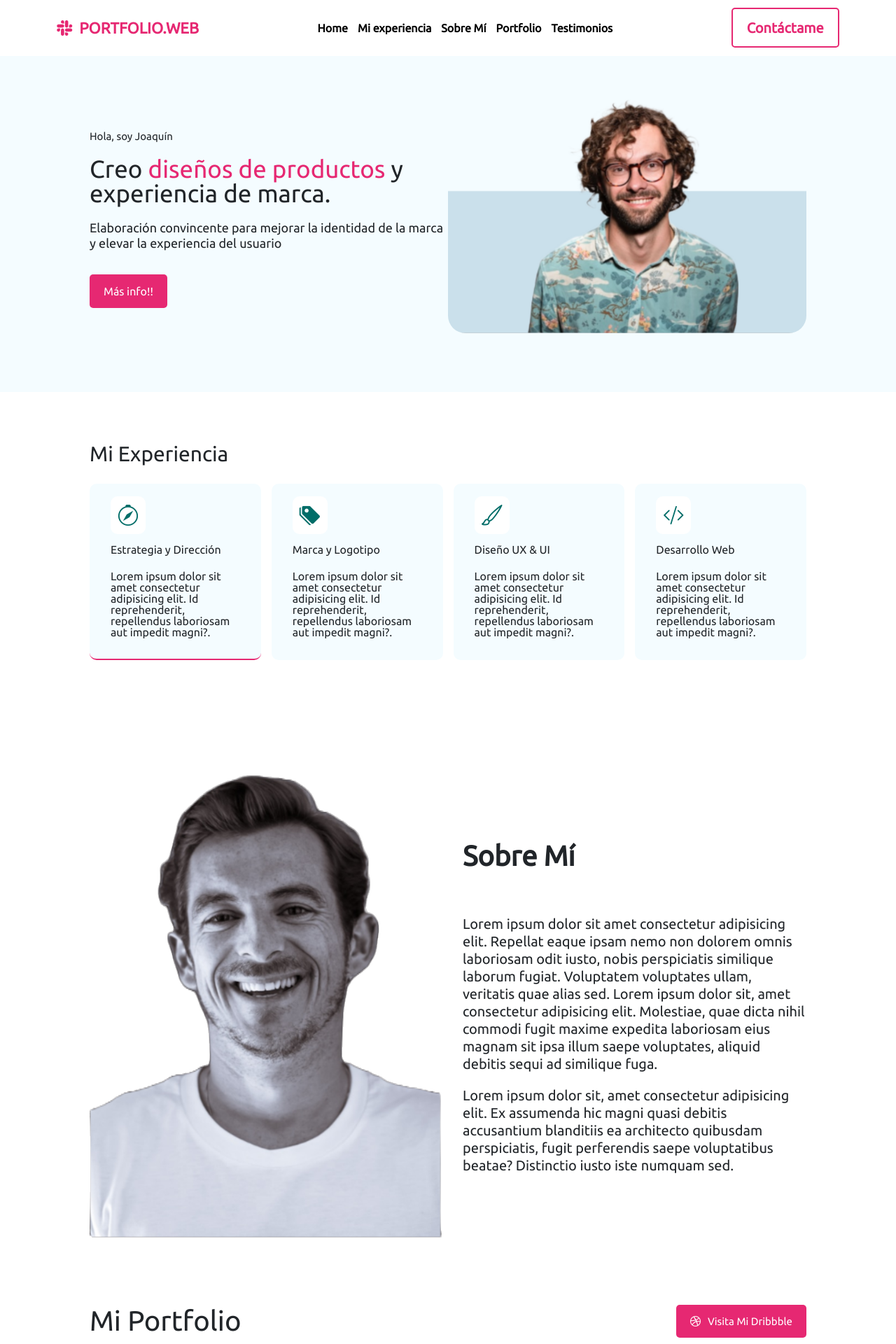
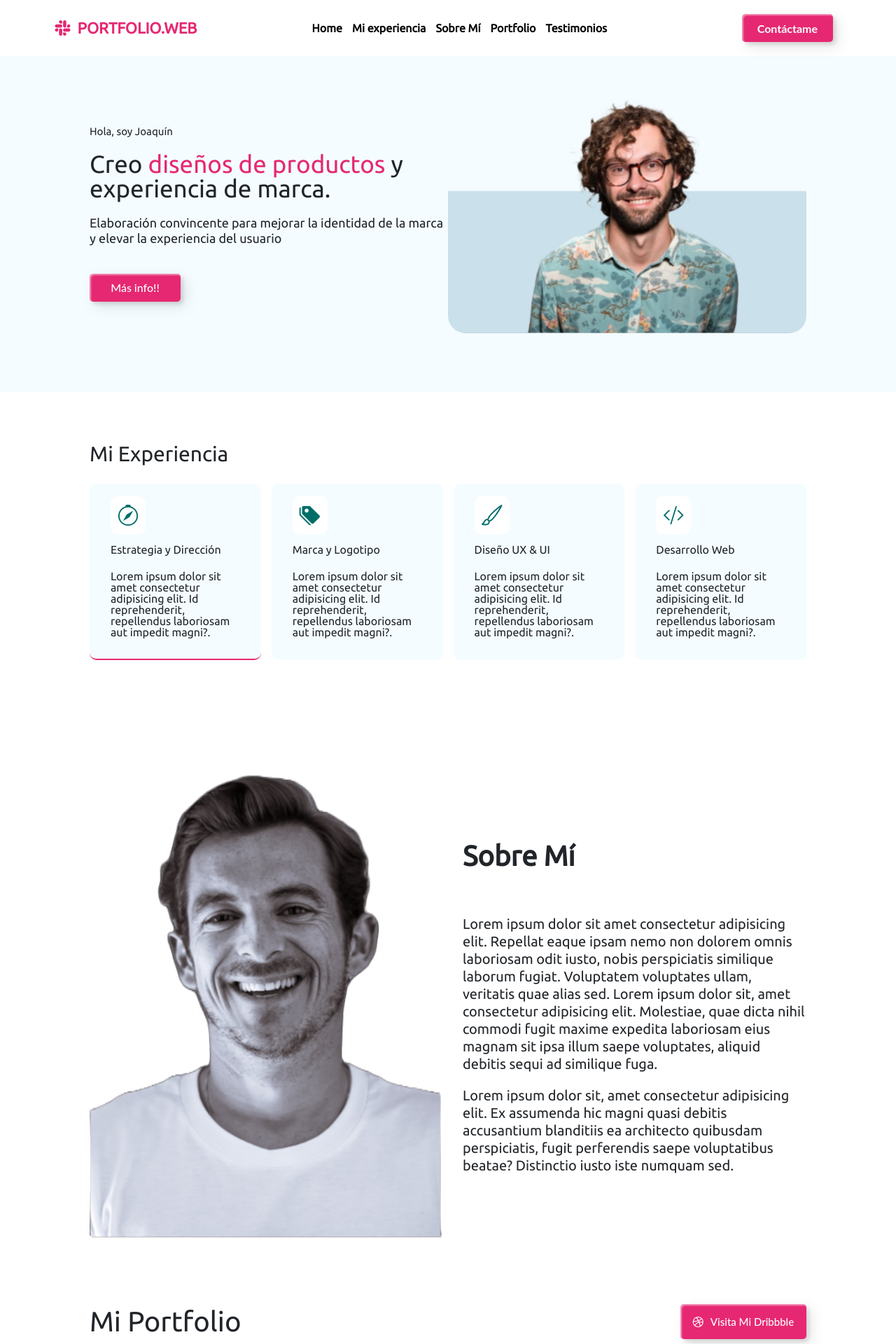
Before and after one commit to JoacoRobert/Trabajo-Final-UTN, a React (Vite) app: page / in a window 1280 px wide. Shown: the top 1920 px of the page at 70% size. Built offline with nearby package versions, Linux system fonts and the light colour scheme.

Commit message:
Realice modificaciones a los botones y termine Footer

```diff
--- a/src/App.jsx
+++ b/src/App.jsx
@@ -1,6 +1,7 @@
 import './App.css'
 import { Header } from './Components/Header/Header'
 import { Main } from './Components/Main/Main'
+import { Footer } from './Components/Footer/Footer'
 
 
 function App () {
@@ -10,7 +11,7 @@ function App () {
     <>
       <Header/>
       <Main/>
-
+      <Footer/>
     </>
   )
 }
--- /dev/null
+++ b/src/Components/Footer/Footer.css
@@ -0,0 +1,120 @@
+html{
+    scroll-behavior: smooth;
+}
+
+*{
+    margin: 0;
+    padding: 0;
+}
+
+a{
+    text-decoration: none;
+}
+
+body{
+    font-family: 'Ubuntu', sans-serif;
+}
+
+/*Footer*/
+footer{
+    background-color:  #F4FCFF;
+    margin-top: 120px;
+}
+
+.contenedor-footer{
+    display: flex;
+    justify-content: space-around;
+    align-items: center;
+    padding-top: 60px;
+    padding-bottom: 35px;
+}
+
+.texto-footer a{
+    color: #E62872;
+    font-size: 22px;
+}
+
+.texto-footer a:hover{
+    color: #7E68D4;
+}
+
+.icn-footer{
+    padding: 0px 10px 0px 0px;
+}
+
+.icono-footer i{
+    padding: 0px 7px;
+    color: black;
+    font-size: 16px;
+}
+
+.icono-footer i:hover{
+    color: #7E68D4;
+}
+
+.nav-footer a{
+    color: black;
+    font-size: 16px;
+    padding: 0px 7px;
+    font-family: 'Ubuntu', sans-serif;
+    text-decoration: none;
+}
+
+.nav-footer a:hover{
+    color: #E62872;
+}
+
+.legales-footer{
+    display: flex;
+    justify-content: center;
+    align-items: center;
+    font-size: 14px;
+    padding-top: 35px;
+    padding-bottom: 35px;
+    padding-left: 65px;
+}
+
+.legales-footer a{
+    color: black;
+    padding: 0px 7px;
+}
+
+.legales-footer a:hover{
+    color: #E62872;
+}
+
+.linea-footer{
+    border-top: 2px solid #D4D5D9;
+    margin-top: 25px;
+    width: 80%;
+    margin: 0 auto;
+}
+
+/*Responsive*/
+@media screen and (max-width:1200px) {
+    .linea-footer{width: 89%;}
+}
+
+@media screen and (max-width:767px) {
+    .contenedor-footer{
+        display: block;
+       text-align: center;
+    }
+
+    .nav-footer{
+        display: none;
+    }
+
+    .icono-footer{
+        margin-top: 25px;
+    }
+
+    .icono-footer i{
+        font-size: 30px;
+    }
+
+    .legales-footer{
+        padding-left: 0px;
+        text-align: center;
+    }
+}
--- a/src/Components/Header/Header.css
+++ b/src/Components/Header/Header.css
@@ -18,7 +18,7 @@ body{
 /*Header*/
 
 header{
-    position: fixed;
+    /*position: fixed;*/
     width: 100%;
     height: 5rem;
     background-color: white;
@@ -57,26 +57,113 @@ header{
     color: #E62872;
 }
 
-.btn-nav {
-    border: none;
-    font-size: 20px;
-}
+.frame {
+    width: 90%;
+    margin: 40px auto;
+    text-align: center;
+  }
+  .btn-nav {
+    margin: 20px;
+    color: white;
+  }
+  .custom-btn-nav {
+    width: 130px;
+    height: 40px;
+    color: #fff;
+    border-radius: 5px;
+    padding: 10px 25px;
+    font-family: 'Lato', sans-serif;
+    font-weight: 500;
+    background: transparent;
+    cursor: pointer;
+    transition: all 0.3s ease;
+    position: relative;
+    display: inline-block;
+     box-shadow:inset 2px 2px 2px 0px rgba(255,255,255,.5),
+     7px 7px 20px 0px rgba(0,0,0,.1),
+     4px 4px 5px 0px rgba(0,0,0,.1);
+    outline: none;
+  }
 
-.btn-nav a{
-    background-color: white;
-    border: 2px solid #E62872;
-    border-top-left-radius: 5px;
-    border-top-right-radius: 5px;
-    border-bottom-left-radius: 5px;
-    border-bottom-right-radius: 5px;
-    padding: 15px 20px;
-    color: #E62872;
-}
 
-.btn-nav a:hover{
-    background-color: #E62872;
-    color: white;
-}
+
+  .btn-7 {
+    background: #E62872;
+      line-height: 42px;
+      padding: 0;
+      border: none;
+    }
+    .btn-7 span {
+      position: relative;
+      display: block;
+      width: 100%;
+      height: 100%;
+      color: white;
+    }
+
+    .btn-7 span:hover{
+        color: #7E68D4;
+    }
+    .btn-7:before,
+    .btn-7:after {
+      position: absolute;
+      content: "";
+      right: 0;
+      bottom: 0;
+      background: #7E68D4;
+      box-shadow:
+       -7px -7px 20px 0px rgba(255,255,255,.9),
+       -4px -4px 5px 0px rgba(255,255,255,.9),
+       7px 7px 20px 0px rgba(0,0,0,.2),
+       4px 4px 5px 0px rgba(0,0,0,.3);
+      transition: all 0.3s ease;
+    }
+    .btn-7:before{
+       height: 0%;
+       width: 2px;
+    }
+    .btn-7:after {
+      width: 0%;
+      height: 2px;
+    }
+    .btn-7:hover{
+      color: #7E68D4;
+      background: transparent;
+    }
+    .btn-7:hover:before {
+      height: 100%;
+    }
+    .btn-7:hover:after {
+      width: 100%;
+    }
+    .btn-7 span:before,
+    .btn-7 span:after {
+      position: absolute;
+      content: "";
+      left: 0;
+      top: 0;
+      background: #7E68D4;
+      box-shadow:
+       -7px -7px 20px 0px rgba(255,255,255,.9),
+       -4px -4px 5px 0px rgba(255,255,255,.9),
+       7px 7px 20px 0px rgba(0,0,0,.2),
+       4px 4px 5px 0px rgba(0,0,0,.3);
+      transition: all 0.3s ease;
+    }
+    .btn-7 span:before {
+      width: 2px;
+      height: 0%;
+    }
+    .btn-7 span:after {
+      height: 2px;
+      width: 0%;
+    }
+    .btn-7 span:hover:before {
+      height: 100%;
+    }
+    .btn-7 span:hover:after {
+      width: 100%;
+    }
 
 .nav-responsive{
     display: none;
--- a/src/Components/Header/Header.jsx
+++ b/src/Components/Header/Header.jsx
@@ -3,7 +3,7 @@ import "./Header.css"
 
 const Header = () => {
     return(
-        <header>
+        <header class="fixed-top">
             <div class="texto-header">
                 <a href=""><i class="bi bi-slack icn-header"></i><strong>PORTFOLIO.WEB</strong></a>
             </div>
@@ -17,8 +17,9 @@ const Header = () => {
             </nav>
 
             <div>
-
-                <button class="btn-nav"><a href="#contacto"><strong>Contáctame</strong></a></button>
+                <div class="frame">
+                    <a href="#contacto"><button class="custom-btn-nav btn-7 btn-nav"><span><strong>Contáctame</strong></span></button></a>
+                </div>
 
                 {/*Nav Responsive*/}
                 <nav class="navbar navbar-expand-lg fixed-top nav-responsive">
--- a/src/Components/Main/Main.css
+++ b/src/Components/Main/Main.css
@@ -52,24 +52,63 @@ body{
     line-height: 22px;
 }
 
-.btn-hero{
-    border: none;
-    margin-top: 50px;
+  .btn-hero {
+    margin-top: 40px;
+  }
+  .custom-btn {
+    width: 130px;
+    height: 40px;
+    color: #fff;
+    border-radius: 5px;
+    padding: 10px 25px;
+    font-family: 'Lato', sans-serif;
+    font-weight: 500;
+    background: transparent;
+    cursor: pointer;
+    transition: all 0.3s ease;
+    position: relative;
+    display: inline-block;
+     box-shadow:inset 2px 2px 2px 0px rgba(255,255,255,.5),
+     7px 7px 20px 0px rgba(0,0,0,.1),
+     4px 4px 5px 0px rgba(0,0,0,.1);
+    outline: none;
   }
 
   .btn-hero a{
-    background-color: #E62872;
-    border-top-left-radius: 5px;
-    border-top-right-radius: 5px;
-    border-bottom-left-radius: 5px;
-    border-bottom-right-radius: 5px;
-    padding: 15px 20px;
     color: white;
   }
 
-.btn-hero a:hover{
+  .btn-15 {
+    background: #E62872;
+    border: none;
+    z-index: 1;
+  }
+  .btn-15:after {
+    position: absolute;
+    content: "";
+    width: 0;
+    height: 100%;
+    top: 0;
+    right: 0;
+    z-index: -1;
     background-color: #7E68D4;
+    border-radius: 5px;
+     box-shadow:inset 2px 2px 2px 0px rgba(255,255,255,.5),
+     7px 7px 20px 0px rgba(0,0,0,.1),
+     4px 4px 5px 0px rgba(0,0,0,.1);
+    transition: all 0.3s ease;
   }
+  .btn-15:hover {
+    color: #fff;
+  }
+  .btn-15:hover:after {
+    left: 0;
+    width: 100%;
+  }
+  .btn-15:active {
+    top: 2px;
+  }
+
 
 span{
     color: #E62872;
@@ -172,24 +211,56 @@ span{
     font-size: 40px;
 }
 
-.btn-portfolio button{
-    border: none;
+.btn-portfolio a{
     font-size: 15px;
 }
 
-.btn-portfolio a{
-    background-color: #E62872;
-    border-top-left-radius: 5px;
-    border-top-right-radius: 5px;
-    border-bottom-left-radius: 5px;
-    border-bottom-right-radius: 5px;
-    padding: 15px 20px;
-    color: white;
+  .custom-btn-portfolio {
+    width: 180px;
+    height: 50px;
+    color: #fff;
+    border-radius: 5px;
+    font-family: 'Lato', sans-serif;
+    font-weight: 500;
+    background: transparent;
+    cursor: pointer;
+    transition: all 0.3s ease;
+    position: relative;
+    display: inline-block;
+     box-shadow:inset 2px 2px 2px 0px rgba(255,255,255,.5),
+     7px 7px 20px 0px rgba(0,0,0,.1),
+     4px 4px 5px 0px rgba(0,0,0,.1);
+    outline: none;
   }
 
-.btn-portfolio a:hover{
-    background-color: #7E68D4;
-    color: white;
+  .btn-10 {
+    background: #E62872;
+    color: #fff;
+    border: none;
+    transition: all 0.3s ease;
+    overflow: hidden;
+  }
+  .btn-10:after {
+    position: absolute;
+    content: " ";
+    top: 0;
+    left: 0;
+    z-index: -1;
+    width: 100%;
+    height: 100%;
+    transition: all 0.3s ease;
+    -webkit-transform: scale(.1);
+    transform: scale(.1);
+  }
+  .btn-10:hover {
+    color: #fff;
+    border: none;
+    background: transparent;
+  }
+  .btn-10:hover:after {
+    background: #7E68D4;
+    -webkit-transform: scale(1);
+    transform: scale(1);
   }
 
 .icono-portfolio{
@@ -398,27 +469,69 @@ label{
     font-size: 15px;
 }
 
-.boton-contacto{
+/* === Estilos del boton de Envios === */
+
+.boton-contacto {
     text-align: center;
+    margin-top: 20px;
 }
 
-.btn-contacto{
+.btn-contacto {
+    font-family: inherit;
+    font-size: 20px;
+    background: #E62872;
+    color: white;
+    padding: 0.7em 1em;
+    padding-left: 0.9em;
+    display: inline-flex;
+    align-items: center;
     border: none;
-    margin-top: 50px;
+    border-radius: 16px;
+    overflow: hidden;
+    transition: all 0.2s;
   }
 
-.btn-contacto a{
-    background-color: #E62872;
-    border-top-left-radius: 5px;
-    border-top-right-radius: 5px;
-    border-bottom-left-radius: 5px;
-    border-bottom-right-radius: 5px;
-    padding: 20px 30px;
+  .btn-contacto:hover{
+    background: #7E68D4;
+  }
+
+  .btn-contacto span {
+    display: inline;
+    margin-left: 0.3em;
+    transition: all 0.3s ease-in-out;
     color: white;
   }
 
-.btn-contacto a:hover{
-    background-color: #7E68D4;
+  .btn-contacto svg {
+    display: inline;
+    transform-origin: center center;
+    transition: transform 0.3s ease-in-out;
+  }
+
+  .btn-contacto:hover .svg-wrapper {
+    animation: fly-1 0.6s ease-in-out infinite alternate;
+  }
+
+  .btn-contacto:hover svg {
+    transform: translateX(1.2em) rotate(45deg) scale(1.1);
+  }
+
+  .btn-contacto:hover span {
+    transform: translateX(5em);
+  }
+
+  .btn-contacto:active {
+    transform: scale(0.95);
+  }
+
+  @keyframes fly-1 {
+    from {
+      transform: translateY(0.1em);
+    }
+
+    to {
+      transform: translateY(-0.1em);
+    }
   }
 
 /*Responsive*/
@@ -492,7 +605,6 @@ label{
     }
 
     .btn-portfolio{
-        display: block;
         text-align: center;
         margin-top: 40px;
     }
--- a/src/Components/Main/Main.jsx
+++ b/src/Components/Main/Main.jsx
@@ -12,7 +12,9 @@ const Main = () => {
                         <h3 class="titulo-hero">Hola, soy Joaquín</h3>
                         <p class="texto-hero1">Creo <span>diseños de productos</span> y experiencia de marca.</p>
                         <p class="texto-hero2">Elaboración convincente para mejorar la identidad de la marca <br/> y elevar la experiencia del usuario</p>
-                        <button class="btn-hero"><a href="#contacto">Más info!!</a></button>
+                        <div class="frame-hero">
+                            <a href="#contacto"><button class="custom-btn btn-15 btn-hero">Más info!!</button></a>
+                        </div>
                     </div>
                     <img src="../Fotos/img-hero.png" class="img-hero" alt=""/>
 
@@ -77,8 +79,8 @@ const Main = () => {
 
                     <h2 class="titulo-portfolio">Mi Portfolio</h2>
 
-                    <div class="btn-portfolio">
-                        <button><a href="https://dribbble.com/" target="_blank"><i class="bi bi-dribbble icono-portfolio"></i>Visita Mi Dribbble</a></button>
+                    <div class="frame-portfolio btn-portfolio">
+                        <a href="https://dribbble.com/" target="_blank"><button class="custom-btn-portfolio btn-10 btn-portfolio"><i class="bi bi-dribbble icono-portfolio"></i>Visita Mi Dribbble</button></a>
                     </div>
 
                 </div>
@@ -232,8 +234,19 @@ const Main = () => {
                         </div>
 
                         <div class="boton-contacto">
-                            <button class="btn-contacto" type="submit"><a href="">Enviar</a></button>
+                            <button class="btn-contacto">
+								  <div class="svg-wrapper-1">
+								    <div class="svg-wrapper">
+								      <svg xmlns="http://www.w3.org/2000/svg" viewBox="0 0 24 24" width="24" height="24">
+								        <path fill="none" d="M0 0h24v24H0z"></path>
+								        <path fill="currentColor" d="M1.946 9.315c-.522-.174-.527-.455.01-.634l19.087-6.362c.529-.176.832.12.684.638l-5.454 19.086c-.15.529-.455.547-.679.045L12 14l6-8-8 6-8.054-2.685z"></path>
+								      </svg>
+								    </div>
+								  </div>
+								  <span>Enviar</span>
+							</button>
                         </div>
+
 
                     </div>
 
```
Also changed, not shown: src/Components/Footer/Footer.jsx (added, +41 -0 lines). Lines whose indentation alone changed are shown as unchanged.
